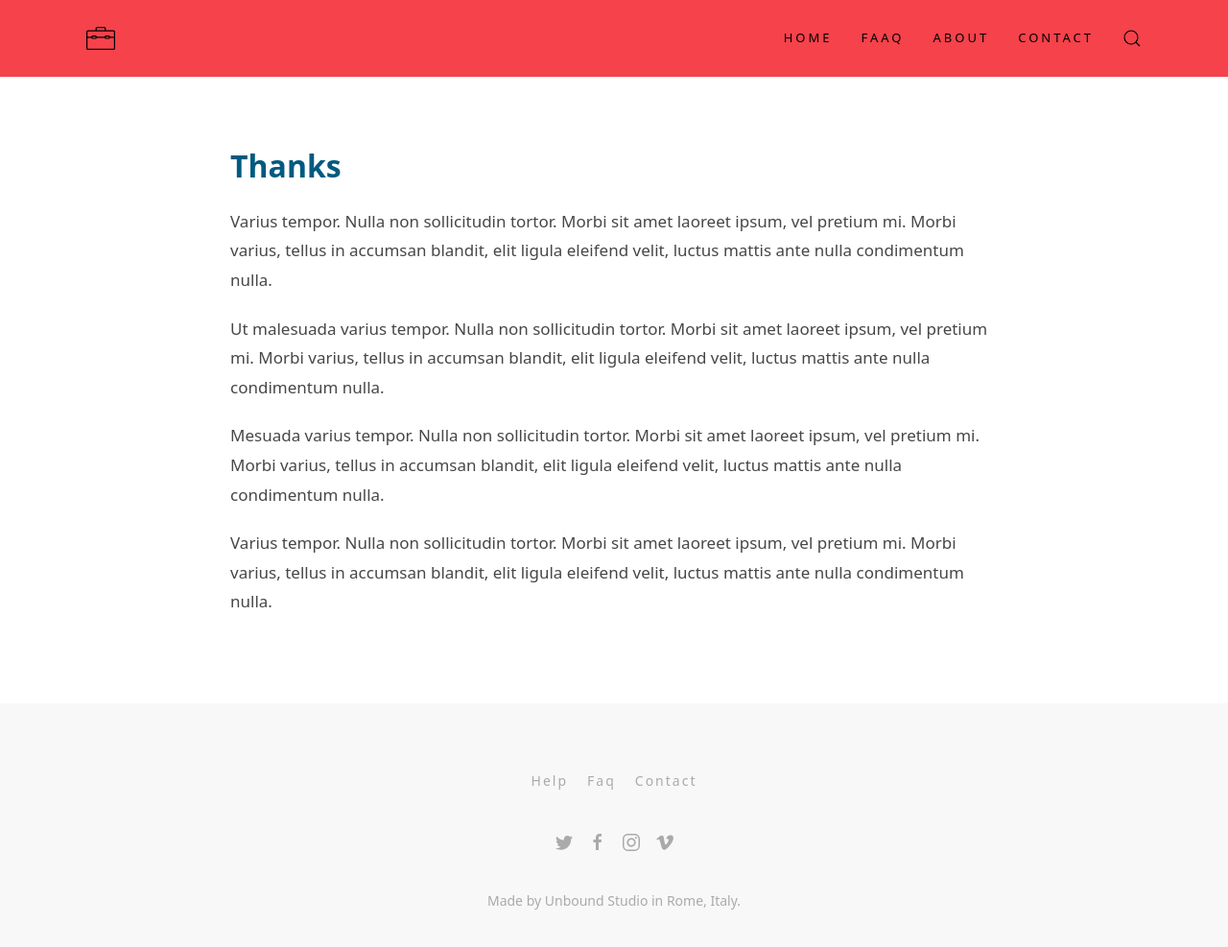
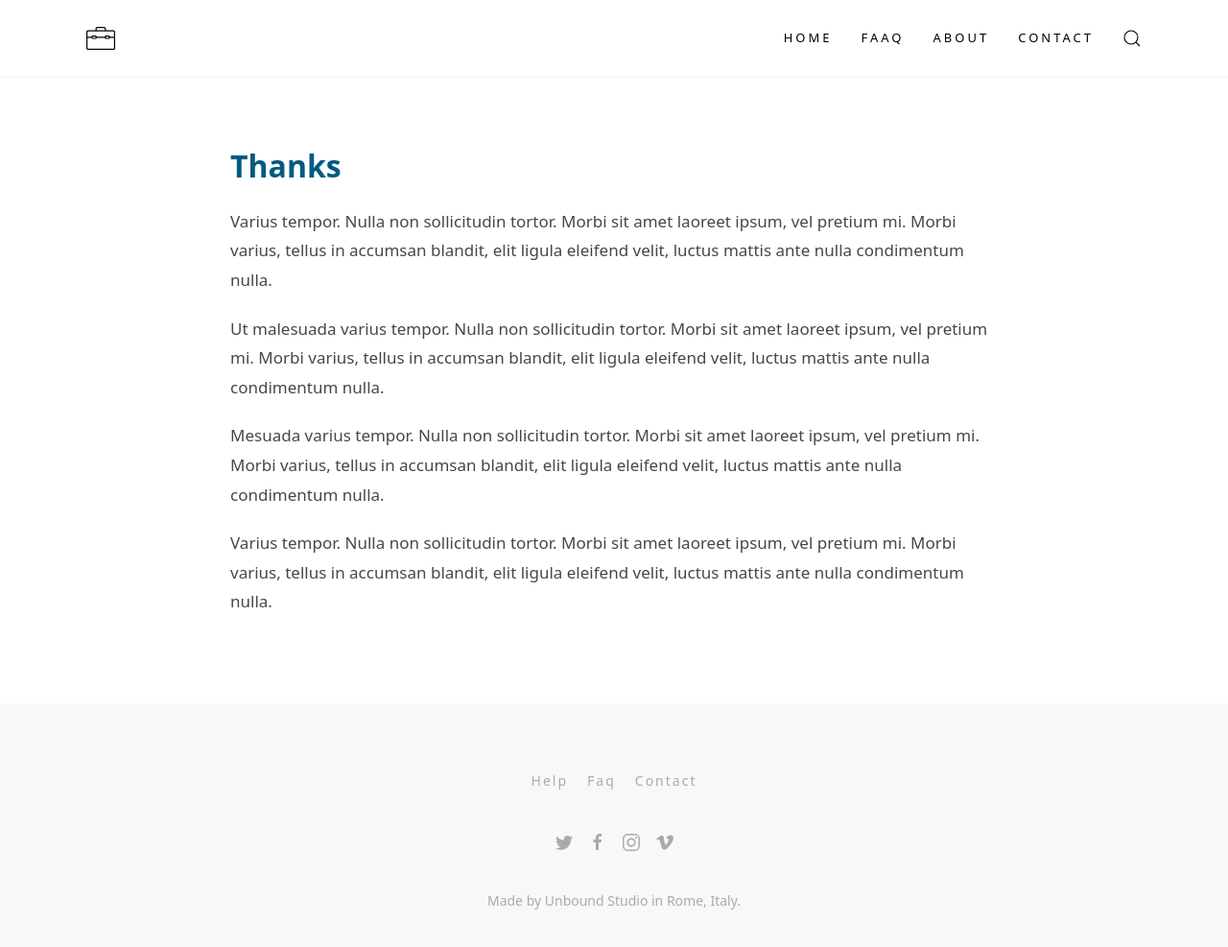
Before and after one commit to robbertl/robbertl.github.io, a Jekyll site: the page built from thanks.md, in a window 1280 px wide and 1019 px high. Shown: the top 987 px of the window at 96% size. Built offline with Jekyll 4.4.1, drawn with Linux system fonts in a browser that asks for light colours.

Commit message:
Update variables.scss

```diff
--- a/_sass/theme/variables.scss
+++ b/_sass/theme/variables.scss
@@ -35,7 +35,7 @@ $accordion-title-font-size: 1.125rem;
 $article-title-line-height: 1.4;
 
 $offcanvas-bar-color-mode: dark;
-$offcanvas-bar-background: #fff;
+$offcanvas-bar-background: #f5424b;
 
 $heading-hero-font-size: 1.6rem;
 $heading-hero-line-height: 1.3;
@@ -46,7 +46,7 @@ $heading-hero-line-height-m: 1.4;
 
 $text-lead-font-size: 1.25rem;
 
-$navbar-background: #f5424b;
+$navbar-background: #fff;
 $navbar-nav-item-color: $base-heading-color;
 $navbar-nav-item-hover-color: #000;
 $navbar-nav-item-active-color: #000;
```
